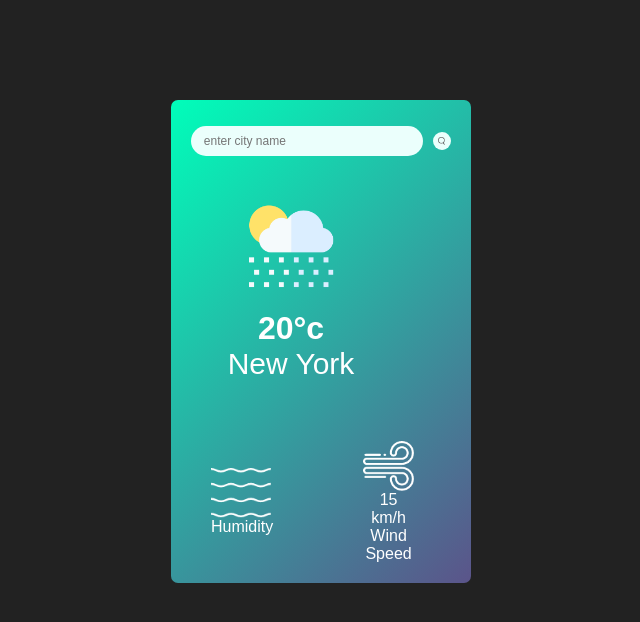
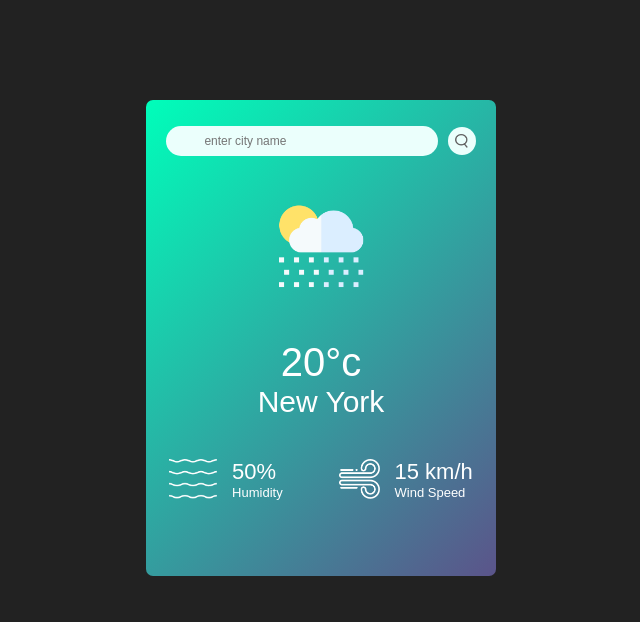
Before and after one commit to rainbows-n-sushine/RAW-JS, a plain HTML site: page index.html in a window 1280 px wide. Shown: the whole page, without its empty margins (319-959 px from the left). Drawn offline with Linux system fonts and the light colour scheme.

Commit message:
Done with the js part too

```diff
--- a/index.html
+++ b/index.html
@@ -3,6 +3,7 @@
 <head>
     <meta charset="UTF-8">
     <meta name="viewport" content="width=device-width, initial-scale=1.0">
+    <link rel="icon" type="image/png" href="./images/weather-icon.png"/>
     <link rel="stylesheet" href="style.css"/>
     <title>Weather app</title>
 </head>
@@ -21,7 +22,7 @@
                     <img src="images/humidity.png" alt="">
 
                     <div>
-                        <p class="humidity"></p>
+                        <p class="humidity">50%</p>
                         <p>Humidity</p>
                     </div>
                 </div>
@@ -35,5 +36,29 @@
                 </div>
             </div>
         </div>
+
+<script>
+    const apiKey="259b4cd6ec6085db9f8c6db85eaad0e1"
+    const input=document.querySelector(".search input")
+    const searchButton=document.querySelector('.search button')
+
+    const apiUrl=`https://api.openweathermap.org/data/2.5/weather?units=metric&`
+
+    const checkWeather=async(city)=>{
+        const response=await fetch(apiUrl+city+`&appid=${apiKey}`)
+        var data=await response.json();
+        console.log(data)
+        document.querySelector('.city').innerText=data.name
+        document.querySelector(".temp").innerText=Math.round(data.main.temp)+"°c"
+        document.querySelector(".wind").innerText=data.wind.speed+" km/h"
+        document.querySelector(".humidity").innerText=data.main.humidity+" %"
+
+    }
+    searchButton.addEventListener("click",()=>{
+        checkWeather("q="+input.value)
+    })
+
+
+</script>
 </body>
 </html>
--- a/style.css
+++ b/style.css
@@ -10,12 +10,12 @@
 }
 body{
     background:var(--main-bg);
-    display:flex;
+    /* display:flex; */
 }
 .card{
 
     background:linear-gradient(135deg,#00feba,#5b548a);
-    width:300px;
+    width:350px;
     max-width:100%;
     /* min-width: 30%; */
     /* height:10px; */
@@ -54,7 +54,7 @@ body{
     background:#ebfffc;
     color:var(--placeholder);
     font-size:12px;
-    padding:1dvh 1dvw;
+    padding:1dvh 3dvw;
     flex:1;
     margin-right:10px;
     outline:0;
@@ -65,19 +65,20 @@ body{
     border:0px;
     background:#ebfffc;
     border-radius:50%;
-    padding:5px;
-    height:18px;
-    width:18px;
+    padding:7px;
+    height:28px;
+    width:28px;
     display:flex;
     align-items:center;
     cursor:pointer;
 
 }
 .weather{
-   width:200px;
-    height:20%;
+   width:400px;
+    height:400px;
     align-items: center;
     justify-content: center;
+    margin:0 -45px;
 
 
 }
@@ -85,7 +86,6 @@ body{
     width:120px;
     margin-top:30px;
 }
-.weather
 .weather h1{
     font-size:40px;
     font-weight:100;
@@ -100,29 +100,29 @@ body{
 
 }
 .details{
+    display:flex;
     align-items:center;
     justify-content:space-around;
-    gap:90px;
     padding:0 20px;
+    margin-top:50px;
+
+}
+.col{
     display:flex;
-    margin-top:70px;
+    align-items:center;
+    text-align:left;
+    flex-wrap: wrap;
+    font-size: small;
+    padding:0 20px;
+
 
 }
 
-.details .col img{
-   height:50px;
+ .col img{
+   height:40px;
+   margin-right:15px;
 }
-.details .col{
-    display:flex;
-    align-items:center;
-    flex-wrap: wrap;
 
-
+.humidity , .wind{
+    font-size:22px;
 }
-/* .details .col {
-    flex:1;
-    align-items: center;
-    justify-content:flex-start;
-    width:10px;
-    display: inline;
-} */
```
Also changed, not shown: 1 other file.
